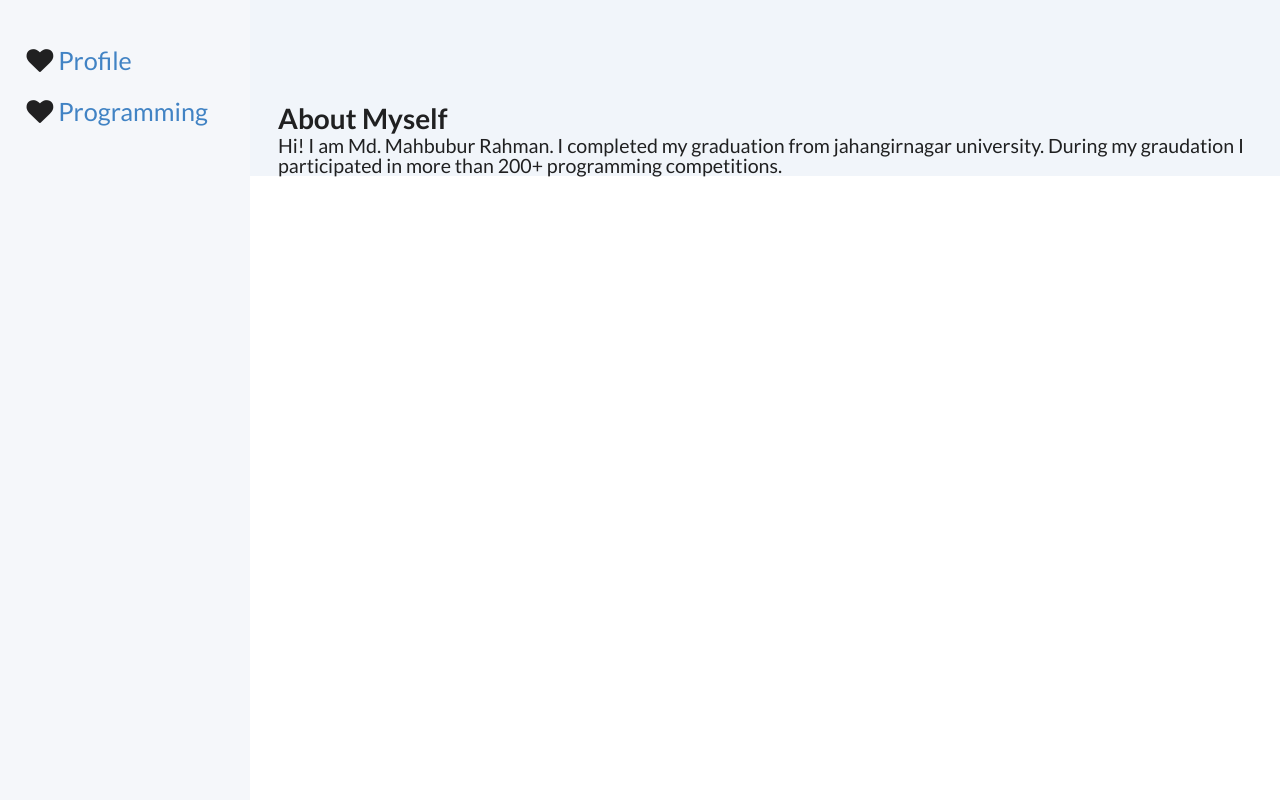
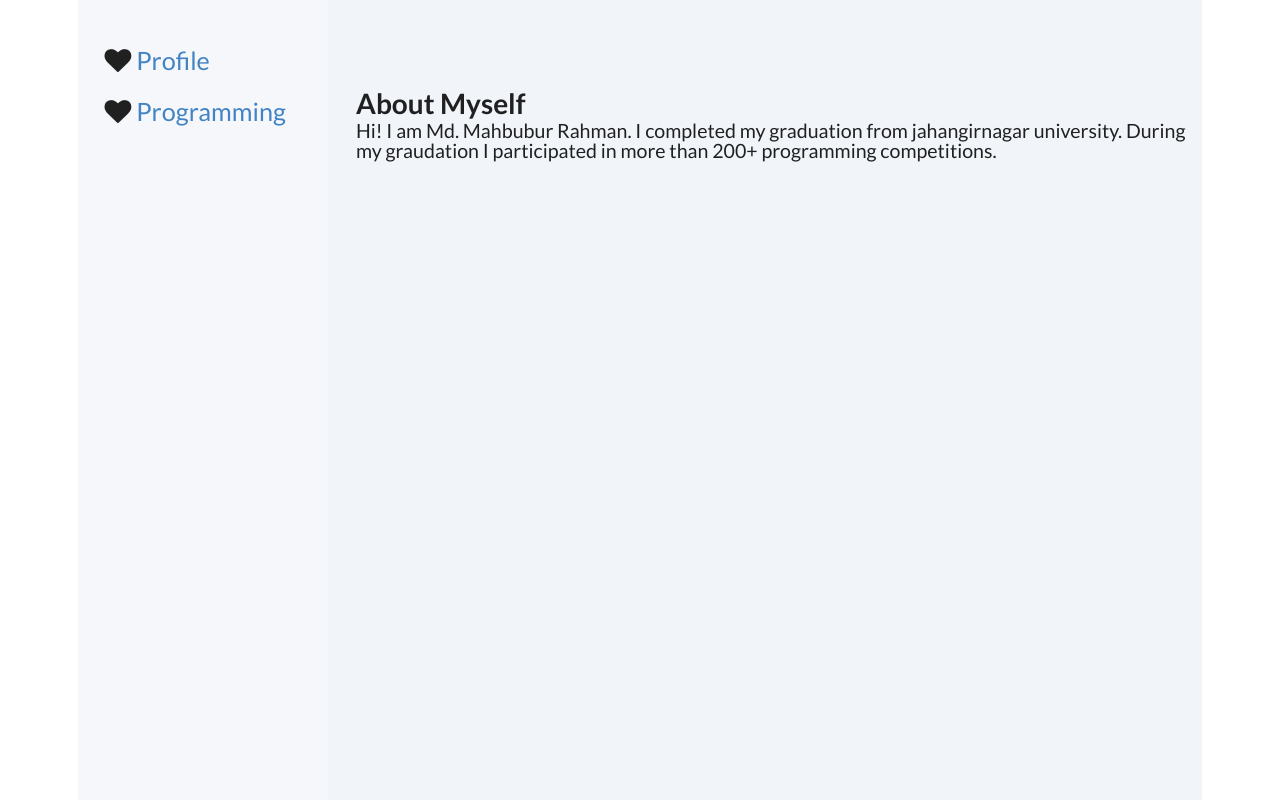
Before and after one commit to mahbubcseju/portfolio, a React (Create React App) app in the folder client/: page / in a window 1280 px wide. Built offline with nearby package versions, Linux system fonts and the light colour scheme.

Commit message:
refactoring div

```diff
--- a/client/src/components/App.js
+++ b/client/src/components/App.js
@@ -9,7 +9,8 @@ import '../static/css/base.css'
 class App extends React.Component {
   render() {
     return (
-      <Router className="content">
+      <Router>
+        <div className="content">
           <div className="left">
             <SideNav/>
           </div>
@@ -17,6 +18,7 @@ class App extends React.Component {
             <Route exact path="/" component={Profile} />
             <Route path="/programming" component={Programming} />
           </div>
+        </div>
       </Router>
     );
   }
```
Lines whose indentation alone changed are shown as unchanged.
